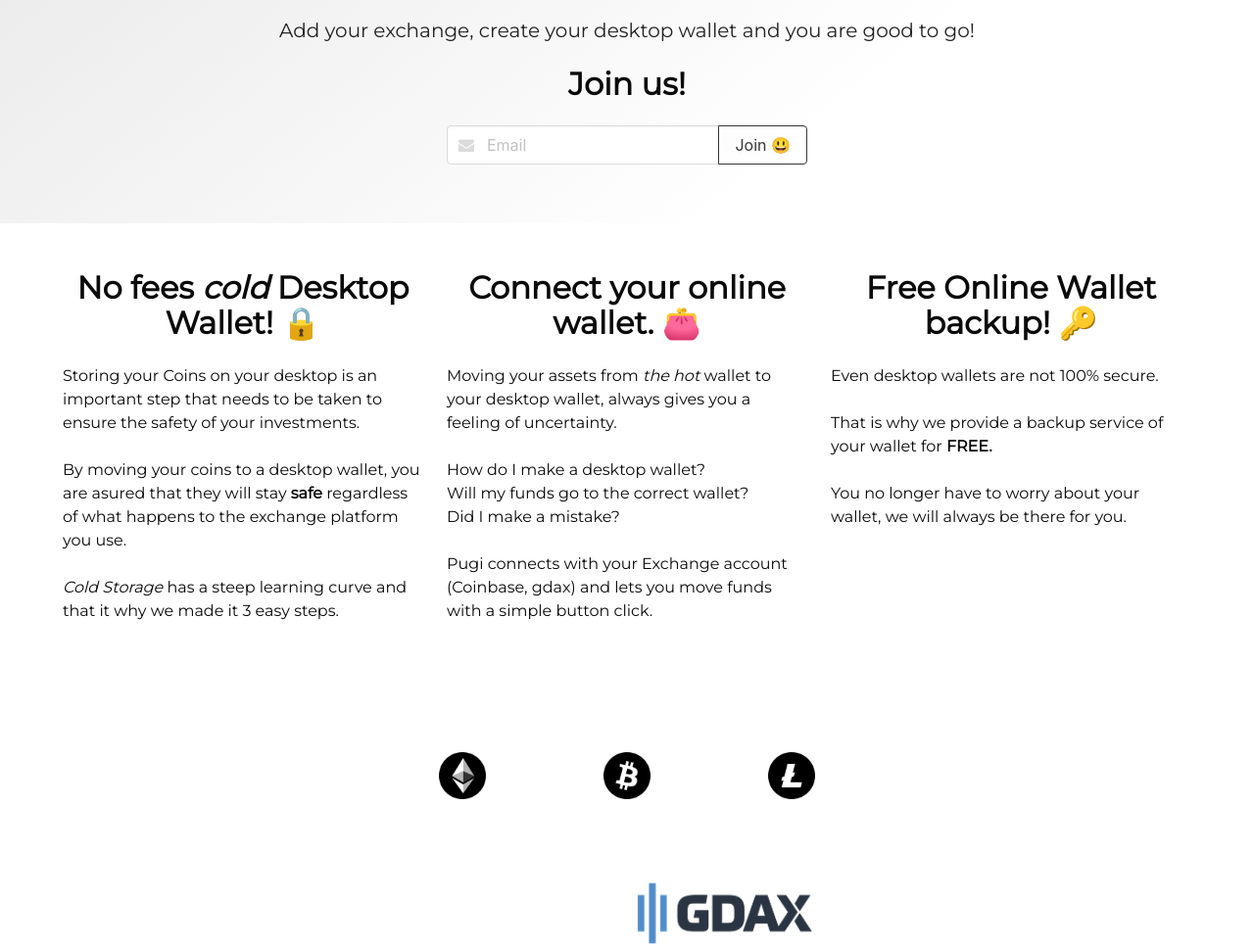
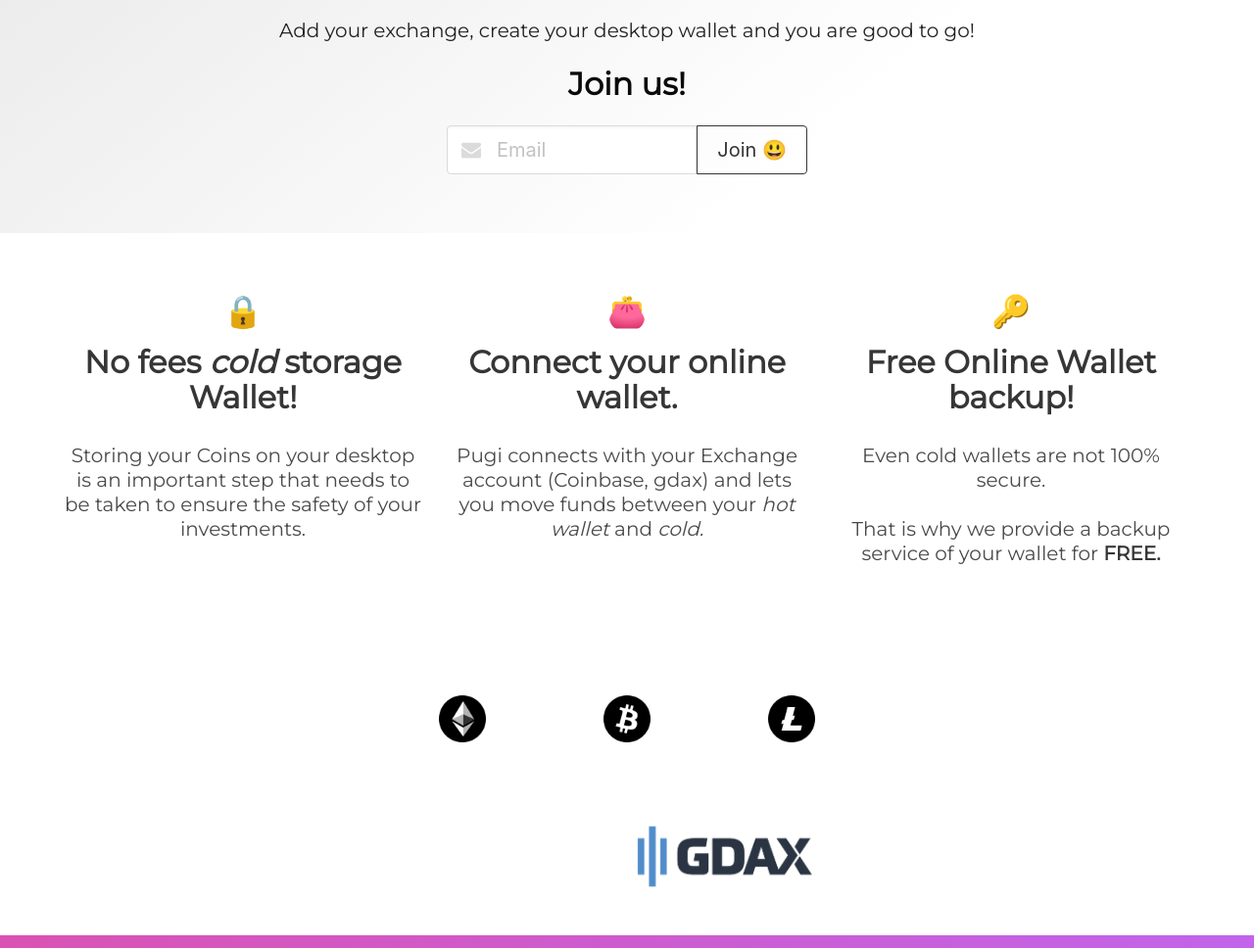
Before and after one commit to pugi-wallet/pugi-fe, a website: page index.html in a window 1280 px wide. Shown: the part 400-1368 px from the top of the page at 98% size. Drawn offline with nearby package versions, Linux system fonts and the light colour scheme; a script that the page names is missing.

Commit message:
new copy

```diff
--- a/index.html
+++ b/index.html
@@ -61,18 +61,17 @@
                 <div class="columns">
                     <div class="column is-12">
                         <div class="columns is-multiline">
-                            <div class="column is-8 is-offset-2 has-text-centered">
+                            <div class="column is-8 is-offset-2 is-centered has-text-centered">
                                 <h1 class="title">
                                     Introducing PUGI Wallet.
                                 </h1>
                                 <br />
                                 <h2 class="subtitle">
-                                    Pugi Wallet connects with your Exchange account (<a href="https://www.coinbase.com/" target="_blank"> Coinbase </a>,
+                                    Pugi Wallet connects with your Exchange account (
+                                    <a href="https://www.coinbase.com/" target="_blank"> Coinbase </a>,
                                     <a href="https://www.gdax.com/" target="_blank"> Gdax </a>) and lets you move funds with a simple button click.
                                     <br />
-                                    <br />
-
-                                     Moving your coins from cold storage to your online broker has never been easier.
+                                    <br /> Moving your coins from cold storage to your online broker has never been easier.
                                 </h2>
                                 <h2 class="subtitle">
                                     Add your exchange, create your desktop wallet and you are good to go!
@@ -88,13 +87,13 @@
                                         <div id="mc_embed_signup_scroll">
                                             <div class="field has-addons">
                                                 <div class="control is-expanded has-icons-left has-icons-right">
-                                                    <input type="email" class="input " placeholder="Email" value="" name="EMAIL" id="mce-EMAIL" required="">
+                                                    <input type="email" class="input is-medium" placeholder="Email" value="" name="EMAIL" id="mce-EMAIL" required="">
                                                     <span class="icon is-medium is-left">
                                                         <i class="fa fa-envelope"></i>
                                                     </span>
                                                 </div>
                                                 <div class="control">
-                                                    <input type="submit" class="button is-dark is-outlined" name="subscribe" id="mc-embedded-subscribe" value="Join 😃">
+                                                    <input type="submit" class="button is-medium is-dark is-outlined" name="subscribe" id="mc-embedded-subscribe" value="Join 😃">
                                                 </div>
                                             </div>
                                             <div style="position: absolute; left: -5000px;" aria-hidden="true">
@@ -113,67 +112,50 @@
         </div>
     </section>
 
-    <div class="Site-content">
-        <div id="newsletter" class="hero is-white">
+    <section class="hero ">
         <div class="hero-body">
             <div class="container">
-                    <div class="columns">
+                <nav class="columns">
+                    <a class="column has-text-centered" href="#">
 
-                        <div class="column">
-                            <h2 class="title is-3 has-text-centered">
-                               No fees <i>cold</i> Desktop Wallet! 🔒
-                            </h2>
-                            <p class="">
-                                Storing your Coins on your desktop is an important step that needs to be taken to ensure the safety of your
-                                investments.
+                        <span class="icon is-large">
+                            <p class="title is-3" style="margin-top: 0.5em;"> 🔒</p>
+                        </span>
+                        <p class="title is-3" style="margin-top: 0.5em;">No fees
+                            <i>cold</i> storage Wallet! </p>
+                        <p class="subtitle">
+                            <br /> Storing your Coins on your desktop is an important step that needs to be taken to ensure the
+                            safety of your investments.
+                        </p>
+                    </a>
+                    <a class="column has-text-centered" href="#">
+                        <span class="icon is-large">
+                            <p class="title is-3" style="margin-top: 0.5em;"> 👛</p>
+                        </span>
+                        <p class="title is-3" style="margin-top: 0.5em;">Connect your online wallet.</p>
+                        <p class="subtitle">
+                            <br /> Pugi connects with your Exchange account (Coinbase, gdax) and lets you move funds between your
+                            <i>hot wallet</i> and
+                            <i>cold.</i>
+                        </p>
+                    </a>
+                    <a class="column has-text-centered" href="#">
+                        <span class="icon is-large">
+                            <p class="title is-3" style="margin-top: 0.5em;">🔑 </p>
+
+                        </span>
+                        <p class="title is-3" style="margin-top: 0.5em;">Free Online Wallet backup! </p>
+                        <p class="subtitle">
+                            <br /> Even cold wallets are not 100% secure.
                             <br />
-                                <br />
-
-                                By moving your coins to a desktop wallet, you are asured that they will stay <strong>safe</strong> regardless of what happens to the exchange platform
-                                you use.
-                                <br />
-                                <br />
-
-                                <i>Cold Storage</i> has a steep learning curve and that it why we made it 3 easy steps.
+                            <br /> That is why we provide a backup service of your wallet for
+                            <strong>FREE.</strong>
                         </p>
-                        </div>
-                        <div class="column">
-                            <h2 class="title is-3 has-text-centered">
-                                Connect your online wallet. 👛
-                            </h2>
-                            <p class="">
-                                Moving your assets from <i>the hot</i> wallet to your desktop wallet, always gives you a feeling of uncertainty.
-                                <br />
-                                <br />
-                                How do I make a desktop wallet?
-                                <br />
-                                Will my funds go to the correct wallet?
-                                <br />
-                                Did I make a mistake?
-                                <br />
-                                <br />
-                                Pugi connects with your Exchange account (Coinbase, gdax) and lets you move funds with a simple button click.
-                            </p>
-                        </div>
-                        <div class="column">
-                            <h2 class="title is-3 has-text-centered">
-                                Free Online Wallet backup! 🔑
-                            </h2>
-                            <p class="">
-                                Even desktop wallets are not 100% secure.
-                                <br />
-                                <br />
-                                That is why we provide a backup service of your wallet for <strong>FREE.</strong>
-                                <br />
-                                <br />
-                                You no longer have to worry about your wallet, we will always be there for you.
-                            </p>
+                    </a>
+                </nav>
             </div>
         </div>
-                </div>
-            </div>
-        </div>
-    </div>
+    </section>
 
     <section class="hero is-white">
         <div class="hero-body">
@@ -229,7 +211,7 @@
         <div class="hero-body">
             <div class="container">
                 <div id="mc_embed_signup" class="columns">
-                    <div class="column is-6 ">
+                    <div class="column is-6 has-text-centered-mobile">
                         <p class="title">Enter the early adopters list! 🚀
                         </p>
                         <p class="subtitle is-hidden-mobile">
@@ -243,13 +225,13 @@
                             <div id="mc_embed_signup_scroll">
                                 <div class="field has-addons">
                                     <div class="control is-expanded has-icons-left has-icons-right">
-                                        <input type="email" class="input " placeholder="Email" value="" name="EMAIL" id="mce-EMAIL" required>
+                                        <input type="email" class="input is-medium" placeholder="Email" value="" name="EMAIL" id="mce-EMAIL" required>
                                         <span class="icon is-medium is-left">
                                             <i class="fa fa-envelope"></i>
                                         </span>
                                     </div>
                                     <div class="control">
-                                        <input type="submit" class="button is-white is-outlined" name="subscribe" id="mc-embedded-subscribe" value="Join 😃">
+                                        <input type="submit" class="button is-medium is-white is-outlined" name="subscribe" id="mc-embedded-subscribe" value="Join 😃">
                                     </div>
                                 </div>
                                 <div style="position: absolute; left: -5000px;" aria-hidden="true">
@@ -268,10 +250,10 @@
             <div class="columns is-multiline">
                 <div class="column is-12">
                     <nav class="level">
-                        <p class="level-item has-text-centered">
+                        <p class="level-item has-text-centered-mobile">
                         </p>
                         <p class="level-item">
-                            <div class="addthis_inline_follow_toolbox has-text-centered"></div>
+                            <div class="addthis_inline_follow_toolbox is-centered has-text-centered"></div>
                         </p>
                         <p class="level-item has-text-centered">
                         </p>
@@ -279,7 +261,7 @@
                         </p>
                     </nav>
                 </div>
-                <div class="column">
+                <div class="column has-text-centered-mobile">
                     <a href="https://bulma.io" target="_blank">
                         <img src="https://bulma.io/images/made-with-bulma--dark.png" alt="Made with Bulma" width="128" height="24">
                     </a>
@@ -290,8 +272,8 @@
                         document.write(new Date().getFullYear())
                     </script> Pugi All rights reserved.
                 </div>
-                <div class="column">
-                    <div class="is-pulled-right	">
+                <div class="column has-text-centered-mobile">
+                    <div class="has-text-right-desktop">
                         Made with
                         <span style="color:#9c27b0;">
                             <i class="fa fa-heart" aria-hidden="true"></i>
@@ -306,10 +288,11 @@
     <script type="text/javascript" src="//s7.addthis.com/js/300/addthis_widget.js#pubid=ra-5a3ad79ca4a7981a"></script>
     <script type="text/javascript" src="//js.growsurf.com/v1"></script>
 
-    <link rel="stylesheet" type="text/css" href="//cdnjs.cloudflare.com/ajax/libs/cookieconsent2/3.0.3/cookieconsent.min.css" />
+    <link rel="stylesheet" type="text/css" href="//cdnjs.cloudflare.com/ajax/libs/cookieconsent2/3.0.3/cookieconsent.min.css"
+    />
     <script src="//cdnjs.cloudflare.com/ajax/libs/cookieconsent2/3.0.3/cookieconsent.min.js"></script>
     <script>
-    window.addEventListener("load", function(){
+        window.addEventListener("load", function () {
             window.cookieconsent.initialise({
                 "palette": {
                     "popup": {
@@ -321,14 +304,18 @@
                 },
                 "theme": "edgeless",
                 "position": "top"
-    })});
+            })
+        });
     </script>
 
     <!-- Global site tag (gtag.js) - Google Analytics -->
     <script async src="https://www.googletagmanager.com/gtag/js?id=UA-111501334-1"></script>
     <script>
         window.dataLayer = window.dataLayer || [];
-    function gtag(){dataLayer.push(arguments);}
+
+        function gtag() {
+            dataLayer.push(arguments);
+        }
         gtag('js', new Date());
 
         gtag('config', 'UA-111501334-1');
--- a/public/css/site.css
+++ b/public/css/site.css
@@ -64,3 +64,7 @@ body {
     background-repeat:   no-repeat;
     background-size:     cover;
 }
+
+.addthis_default_style .addthis_separator, .addthis_default_style .at4-icon, .addthis_default_style .at300b, .addthis_default_style .at300bo, .addthis_default_style .at300bs, .addthis_default_style .at300m {
+     float: none !important;
+}
```
Lines whose indentation alone changed are shown as unchanged.
